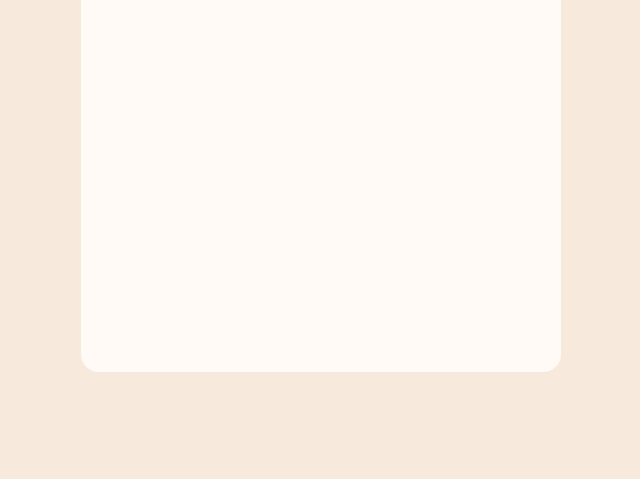
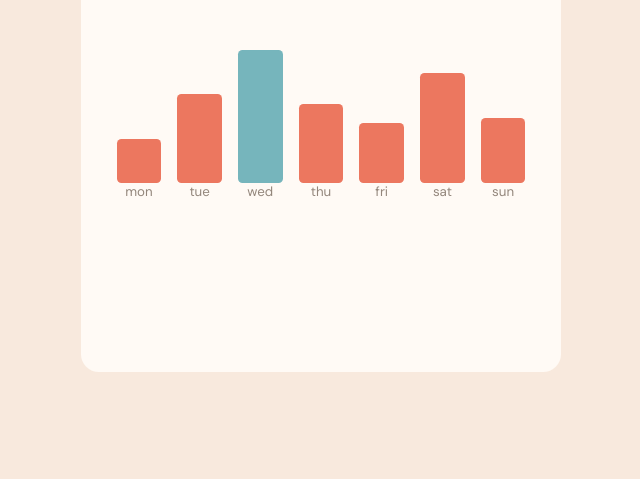
Before and after one commit to CodeVee/expenses-chart-component, a plain HTML site: page index.html in a window 1280 px wide. Shown: the part 321-800 px from the top of the page, without its empty margins (319-959 px from the left). Drawn offline with Linux system fonts and the light colour scheme.

Commit message:
completed chart

```diff
--- a/index.html
+++ b/index.html
@@ -27,21 +27,58 @@
 
       </div>
       <div class="spending">
-
+        <h3 class="spending__header">Spending - Last 7 days</h3>
+        <div class="spending__chart">
+          <div class="spending__day">
+            <div id="mon-bar" class="bar bar--mon">
+              <div id="mon-amount" class="amount"></div>
+            </div>
+            <span class="day">mon</span>
+          </div>
+          <div class="spending__day">
+            <div id="tue-bar" class="bar bar--tue">
+              <div id="tue-amount" class="amount"></div>
+            </div>
+            <span class="day">tue</span>
+          </div>
+          <div class="spending__day">
+            <div id="wed-bar" class="bar bar--wed bar--active">
+              <div id="wed-amount" class="amount"></div>
+            </div>
+            <span class="day">wed</span>
+          </div>
+          <div class="spending__day">
+            <div id="thu-bar" class="bar bar--thu">
+              <div id="thu-amount" class="amount"></div>
+            </div>
+            <span class="day">thu</span>
+          </div>
+          <div class="spending__day">
+            <div id="fri-bar" class="bar bar--fri">
+              <div id="fri-amount" class="amount"></div>
+            </div>
+            <span class="day">fri</span>
+          </div>
+          <div class="spending__day">
+            <div id="sat-bar" class="bar bar--sat">
+              <div id="sat-amount" class="amount"></div>
+            </div>
+            <span class="day">sat</span>
+          </div>
+          <div class="spending__day">
+            <div id="sun-bar" class="bar bar--sun">
+              <div id="sun-amount" class="amount"></div>
+            </div>
+            <span class="day">sun</span>
+          </div>
+        </div>
       </div>
     </div>
     <!--
 
 
-    Spending - Last 7 days
 
-    mon
-    tue
-    wed
-    thu
-    fri
-    sat
-    sun
+
 
     Total this month
     $478.33
--- a/style.scss
+++ b/style.scss
@@ -1,6 +1,8 @@
 $white: hsl(0, 0%, 100%);
 $soft-red: hsl(10, 79%, 65%);
+$soft-red-light: hsla(10, 100%, 76%, 1);
 $cyan: hsl(186, 34%, 60%);
+$cyan-light: hsla(186, 49%, 80%, 1);
 $dark-brown: hsl(25, 47%, 15%);
 $medium-brown: hsl(28, 10%, 53%);
 $cream: hsl(27, 66%, 92%);
@@ -81,6 +83,108 @@ body, html {
     padding: 3.2rem 4rem 4rem;
     background: $very-pale-orange;
     border-radius: 2rem;
+
+    &__header {
+        color: $dark-brown;
+        font-weight: $fw-700;
+        font-size: 3.2rem;
+        line-height: 4.2rem;
+        margin-bottom: 6.6rem;
+    }
+
+    &__chart {
+        height: 17.8rem;
+        display: grid;
+        grid-template-columns: repeat(7, 1fr);
+        column-gap: 1.791rem;
+    }
+
+    &__day {
+        display: flex;
+        flex-direction: column;
+        justify-content: flex-end;
+        align-items: center;
+
+        cursor: pointer;
+
+        .day {
+            color: $medium-brown;
+            font-size: 1.5rem;
+            font-weight: $fw-400;
+            line-height: 2rem;
+        }
+
+        .bar {
+            background: $soft-red;
+            border-radius: .5rem;
+            width: 100%;
+            position: relative;
+            display: flex;
+            justify-content: center;
+
+            .amount {
+                position: absolute;
+                background: $dark-brown;
+                height: 4rem;
+                width: 7.1rem;
+                border-radius: .5rem;
+                display: none;
+                justify-content: center;
+                align-items: center;
+                font-size: 1.8rem;
+                font-weight: $fw-700;
+                line-height: 2.3rem;
+                color: $very-pale-orange;
+                top: -4.8rem;
+            }
+
+            &:hover {
+                background: $soft-red-light;
+
+                .amount {
+                    display: flex;
+                }
+            }
+
+            &--active {
+                background: $cyan;
+
+                &:hover {
+                    background: $cyan-light;
+                }
+            }
+
+            &--mon {
+                height: 5rem;
+            }
+
+            &--tue {
+                height: 10rem;
+            }
+
+            &--wed {
+                height: 15rem;
+            }
+
+            &--thu {
+                height: 8.9rem;
+            }
+
+            &--fri {
+                height: 6.7rem;
+            }
+
+            &--sat {
+                height: 12.4rem;
+            }
+
+            &--sun {
+                height: 7.3rem;
+            }
+        }
+
+
+    }
 }
 
 @media screen and (max-width: $desktop) {
```
Also changed, not shown: style.css.
